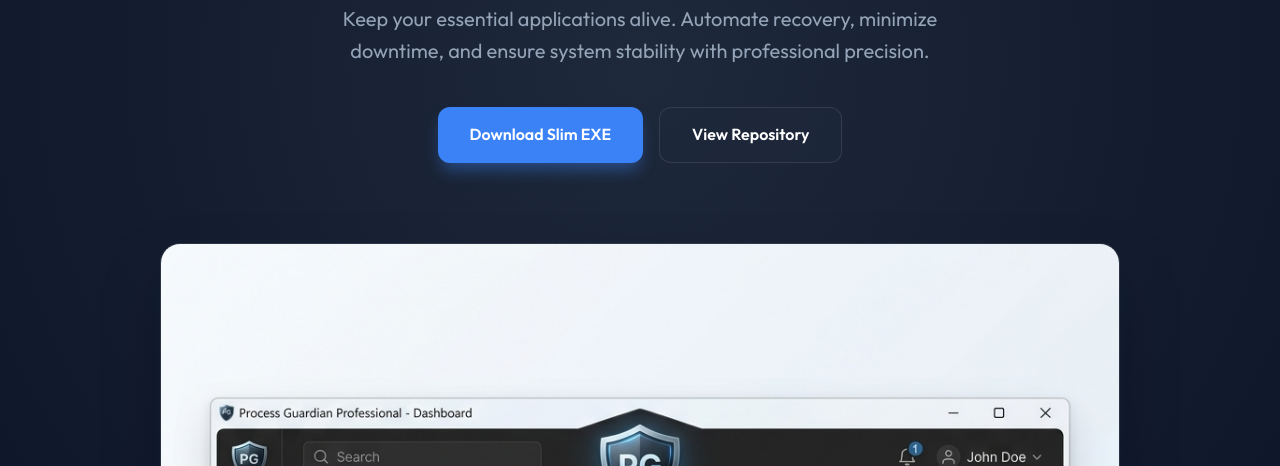
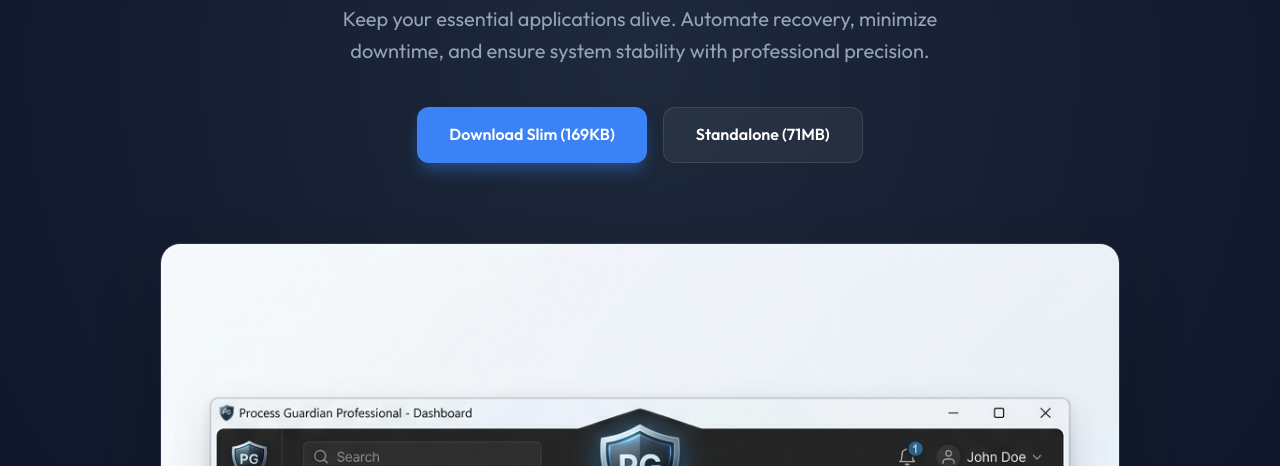
Before and after one commit to jeiel85/process-guardian, a plain HTML site: page docs/index.html in a window 1280 px wide. Shown: the part 334-800 px from the top of the page. Drawn offline with Linux system fonts and the light colour scheme.

Commit message:
docs: finalize v1.2.0 documentation and landing page with optimized standalone size

```diff
--- a/docs/index.html
+++ b/docs/index.html
@@ -254,8 +254,8 @@
             <h1 id="mainTitle">Process Guardian</h1>
             <p class="subtitle" id="mainSubtitle">Keep your essential applications alive. Automate recovery, minimize downtime, and ensure system stability with professional precision.</p>
             <div class="cta-group">
-                <a href="https://github.com/jeiel85/process-guardian/releases" class="btn btn-primary" id="btnDownload">Download Slim EXE</a>
-                <a href="https://github.com/jeiel85/process-guardian" class="btn btn-secondary" id="btnView">View Repository</a>
+                <a href="https://github.com/jeiel85/process-guardian/releases" class="btn btn-primary" id="btnDownload">Download Slim (169KB)</a>
+                <a href="https://github.com/jeiel85/process-guardian/releases" class="btn btn-secondary" id="btnStandalone" style="background: rgba(255,255,255,0.05);">Standalone (71MB)</a>
             </div>
         </header>
 
@@ -265,7 +265,7 @@
 
         <section class="stats">
             <div class="stat-item">
-                <span class="stat-value">169 KB</span>
+                <span class="stat-value" id="statSize">169 KB+</span>
                 <span class="stat-label" id="labelSize">Binary Size</span>
             </div>
             <div class="stat-item">
@@ -307,8 +307,8 @@
             en: {
                 mainTitle: "Process Guardian",
                 mainSubtitle: "Keep your essential applications alive. Automate recovery, minimize downtime, and ensure system stability with professional precision.",
-                btnDownload: "Download Slim EXE",
-                btnView: "View Repository",
+                btnDownload: "Download Slim (169KB)",
+                btnStandalone: "Standalone (71MB)",
                 labelSize: "Binary Size",
                 labelSupport: "Languages Supported",
                 labelInterval: "Check Interval",
@@ -324,8 +324,8 @@
             ko: {
                 mainTitle: "Process Guardian",
                 mainSubtitle: "중요한 프로그램을 안전하게 보호하세요. 자동 복구로 다운타임을 최소화하고 상용 수준의 시스템 안정성을 확보합니다.",
-                btnDownload: "EXE 다운로드 (초경량)",
-                btnView: "저장소 보기",
+                btnDownload: "Slim 다운로드 (169KB)",
+                btnStandalone: "Standalone 버전 (71MB)",
                 labelSize: "바이너리 용량",
                 labelSupport: "다국어 지원",
                 labelInterval: "체크 주기",
@@ -341,8 +341,8 @@
             ja: {
                 mainTitle: "Process Guardian",
                 mainSubtitle: "重要なアプリケーションを保護します。自動復旧でダウンタイムを最小限に抑え、システム安定性を実現します。",
-                btnDownload: "ダウンロード (169KB)",
-                btnView: "リポジトリを見る",
+                btnDownload: "Slim ダウンロード (169KB)",
+                btnStandalone: "Standalone 版 (71MB)",
                 labelSize: "バイナリサイズ",
                 labelSupport: "サポート言語",
                 labelInterval: "チェック間隔",
@@ -351,15 +351,15 @@
                 f2Title: "グローバル対応",
                 f2Desc: "日本語、韓国語、英語、中国語に対応。システム言語を自動的に検出します。",
                 f3Title: "モダンなダークUI",
-                f3Desc: "Windows 11にイン스パイアされた洗練されたダッシュボードとLEDインジケータを提供します。",
+                f3Desc: "Windows 11にインスパイアされた洗練されたダッシュボードとLEDインジケータを提供します。",
                 footerText: "&copy; 2026 Process Guardian. MITライセンス配布。",
                 footerFinal: "安定性とパフォーマンスのために開発されました。"
             },
             zh: {
                 mainTitle: "Process Guardian",
                 mainSubtitle: "保护您的重要应用程序。通过自动化恢复最大限度地减少停机时间，确保系统稳定性。",
-                btnDownload: "下载执行文件 (169KB)",
-                btnView: "查看仓库",
+                btnDownload: "Slim 下载 (169KB)",
+                btnStandalone: "Standalone 版本 (71MB)",
                 labelSize: "二进制大小",
                 labelSupport: "支持语言",
                 labelInterval: "检查间隔",
```
Also changed, not shown: 2 other files.
